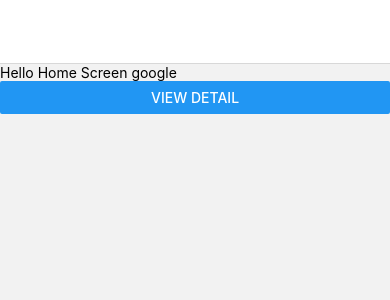
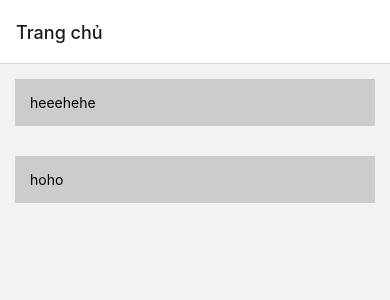
Before and after one commit to TrungTy0906/react-native, a React Native app: screen /home in a window 390 px wide. Shown: the top 300 px of the page. Built offline with nearby package versions, Linux system fonts and the light colour scheme.

Commit message:
navigation stack

```diff
--- a/App.tsx
+++ b/App.tsx
@@ -44,7 +44,7 @@ export default function App() {
     // </View>
     <NavigationContainer>
       <Stack.Navigator>
-        <Stack.Screen name="home" component={HomeScreen}  options={{title: ''}}/>
+        <Stack.Screen name="home" component={HomeScreen}  options={{title: 'Trang chủ'}}/>
         <Stack.Screen name='review-detail' component={DetailScreen}/>
       </Stack.Navigator>
     </NavigationContainer>
--- a/components/reviews/detail.tsx
+++ b/components/reviews/detail.tsx
@@ -1,11 +1,22 @@
 import {Button, StyleSheet, Text, View } from "react-native";
 import { OPENSANS_REGULAR } from "../../utils/const";
-import { NavigationProp, useNavigation } from '@react-navigation/native';
+import { NavigationProp, RouteProp, useNavigation } from '@react-navigation/native';
+import { useRoute } from '@react-navigation/native';
+
 const DetailScreen = () => {
+
     const navigation: NavigationProp<RootStackParamList> = useNavigation();
+
+    const route: RouteProp<RootStackParamList, 'review-detail'> = useRoute();
+
     return (
         <View>
             <Text  style = {styles.review} >Hello Detail Screen google</Text>
+            <Text>{route.params?.id}</Text>
+            <Text>{route.params?.title}</Text>
+
+            <Text>{route.params?.star}</Text>
+
             <Button title="Go home" onPress={() => navigation.navigate('home')}/>
         </View>
     )
--- a/components/reviews/home.tsx
+++ b/components/reviews/home.tsx
@@ -1,18 +1,53 @@
 import { NavigationProp, useNavigation } from "@react-navigation/native";
-import {Alert, Button, Text, View } from "react-native";
+import { useState } from "react";
+import {Alert, Button, FlatList, StyleSheet, Text, TouchableOpacity, View } from "react-native";
+
 
 
 const HomeScreen = () => {
 
+    interface IReview {
+        id: number,
+        title: string,
+        star: number
+    }
+
     const navigation : NavigationProp<RootStackParamList> = useNavigation();
+
+    const [reviews, setReviews] = useState<(IReview[])>([
+        {id: 1, title:"heeehehe", star:5},
+        {id: 2, title:"hoho", star:3}
+    ]);
+
     return (
         <View>
-            <Text>Hello Home Screen google</Text>
-            <Button title="View Detail"
-                onPress={() => navigation.navigate('review-detail')}
+            <FlatList
+                data={reviews}
+                keyExtractor={(item) => item.id +''}
+                renderItem={({item}) => {
+                    return (
+                        <TouchableOpacity onPress={() => navigation.navigate('review-detail', item)} >
+                            <View style = {styles.reviewItem}>
+                                <Text>{item.title}</Text>
+                            </View>
+                        </TouchableOpacity>
+                    )
+                }
+
+                }
             />
         </View>
     )
 }
 
+const styles = StyleSheet.create(
+    {
+        reviewItem: {
+            padding: 15,
+            margin: 15,
+            backgroundColor: "#ccc",
+        }
+    }
+)
+
 export default HomeScreen;
--- a/types/route.d.ts
+++ b/types/route.d.ts
@@ -1,4 +1,4 @@
 type RootStackParamList = {
     "home": undefined;
-    'review-detail': undefined;
+    'review-detail': {id: number, title: string, star: number} | undefined;
   };
```
